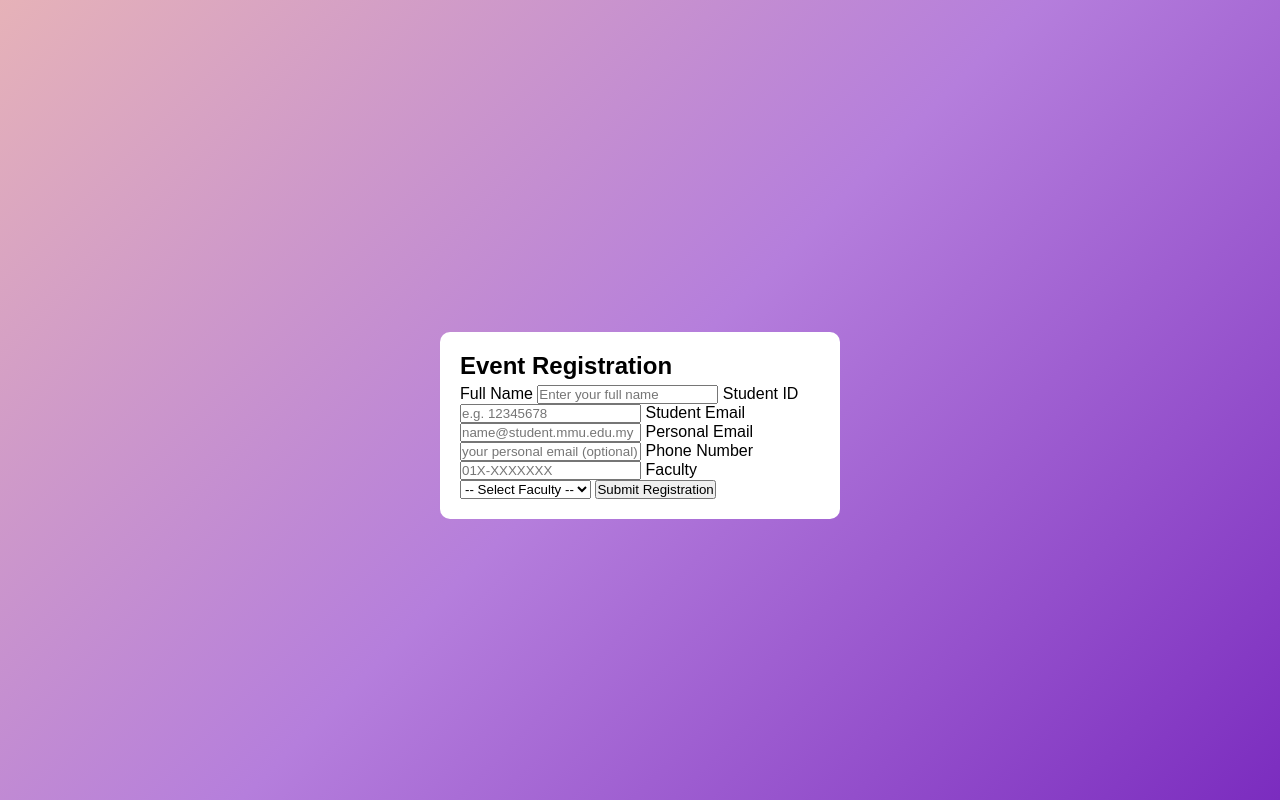
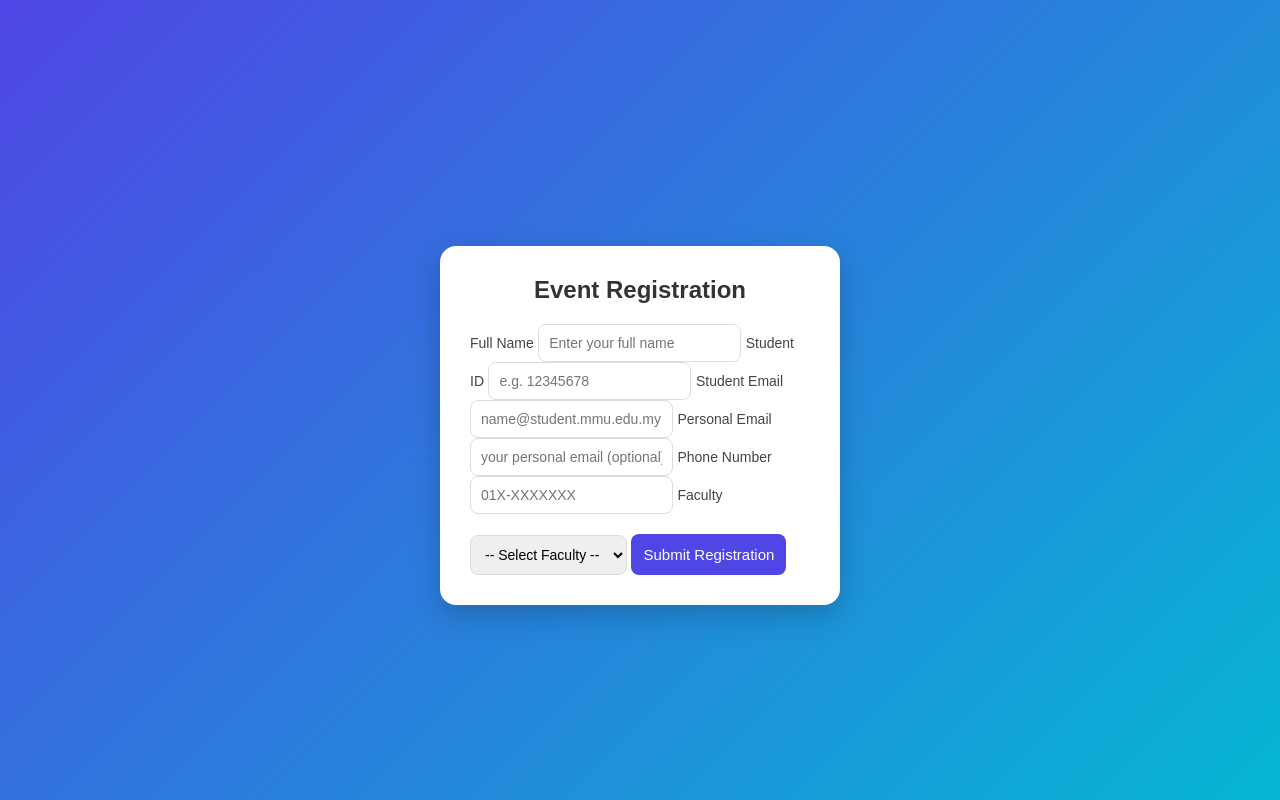
Before and after one commit to tu4nh4nn4h/2610_CSP1123-G005, a Flask app: page /form in a window 1280 px wide. Run offline with Flask 3, Linux system fonts and the light colour scheme.

Commit message:
improvise interface form

```diff
--- a/static/EventRegSys.css
+++ b/static/EventRegSys.css
@@ -110,3 +110,92 @@ h2 {
   background: white;
   border-radius: 10px;
 }
+
+/* Page background */
+body {
+  margin: 0;
+  font-family: Arial, sans-serif;
+  background: linear-gradient(135deg, #4f46e5, #06b6d4);
+  height: 100vh;
+  display: flex;
+  justify-content: center;
+  align-items: center;
+}
+
+/* Center container */
+.container {
+  width: 100%;
+  display: flex;
+  justify-content: center;
+  align-items: center;
+}
+
+/* Card style form */
+.form-card {
+  background: #ffffff;
+  width: 400px;
+  padding: 30px;
+  border-radius: 16px;
+  box-shadow: 0 10px 30px rgba(0,0,0,0.2);
+  display: flex;
+  flex-direction: column;
+}
+
+/* Title */
+.form-card h2 {
+  text-align: center;
+  margin-bottom: 20px;
+  color: #333;
+}
+
+/* Labels */
+.form-card label {
+  font-size: 14px;
+  margin: 10px 0 5px;
+  color: #444;
+}
+
+/* Inputs + dropdown */
+.form-card input,
+.form-card select {
+  padding: 10px;
+  border: 1px solid #ddd;
+  border-radius: 8px;
+  font-size: 14px;
+  outline: none;
+  transition: 0.2s;
+}
+
+/* Focus effect */
+.form-card input:focus,
+.form-card select:focus {
+  border-color: #4f46e5;
+  box-shadow: 0 0 5px rgba(79,70,229,0.3);
+}
+
+/* Button */
+.form-card button {
+  margin-top: 20px;
+  padding: 12px;
+  background: #4f46e5;
+  color: white;
+  border: none;
+  border-radius: 8px;
+  font-size: 15px;
+  cursor: pointer;
+  transition: 0.2s;
+}
+
+/* Hover effect */
+.form-card button:hover {
+  background: #3730a3;
+  transform: translateY(-1px);
+}
+
+/* Mobile responsiveness */
+@media (max-width: 500px) {
+  .form-card {
+    width: 90%;
+    padding: 20px;
+  }
+}
```
